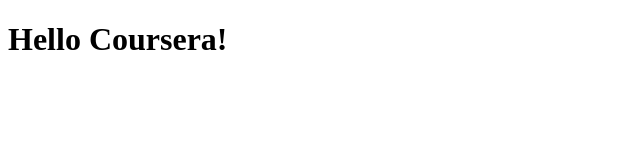
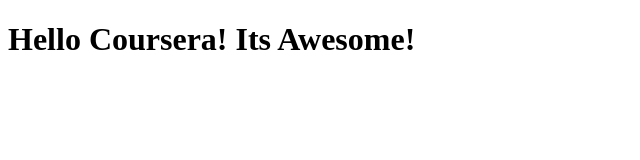
Before and after one commit to KingB113/Coursera-test, a plain HTML site: page site/index.html in a window 1280 px wide. Shown: the whole page, without its empty margins (0-640 px from the left). Drawn offline with Linux system fonts and the light colour scheme.

Commit message:
small addition to our page content.

```diff
--- a/site/index.html
+++ b/site/index.html
@@ -4,6 +4,6 @@
 	<title>Hello Coursera!</title>
 </head>
 <body>
-<h1>Hello Coursera!</h1>
+<h1>Hello Coursera! Its Awesome!</h1>
 </body>
 </html>
```
